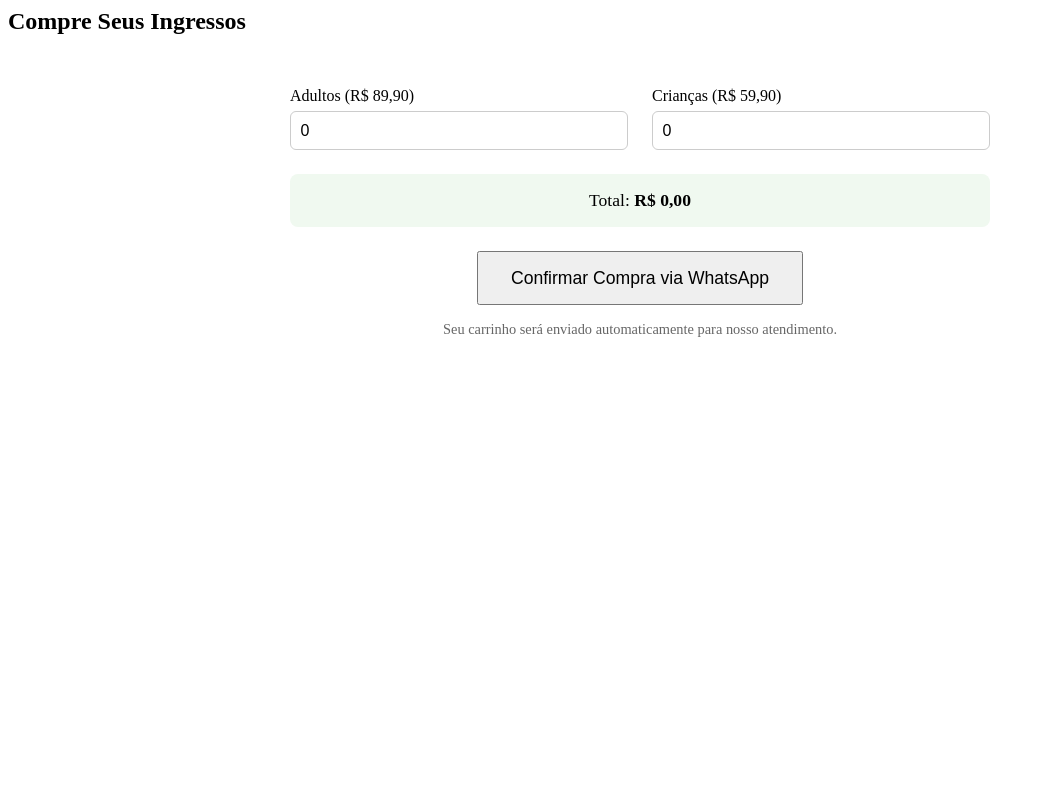
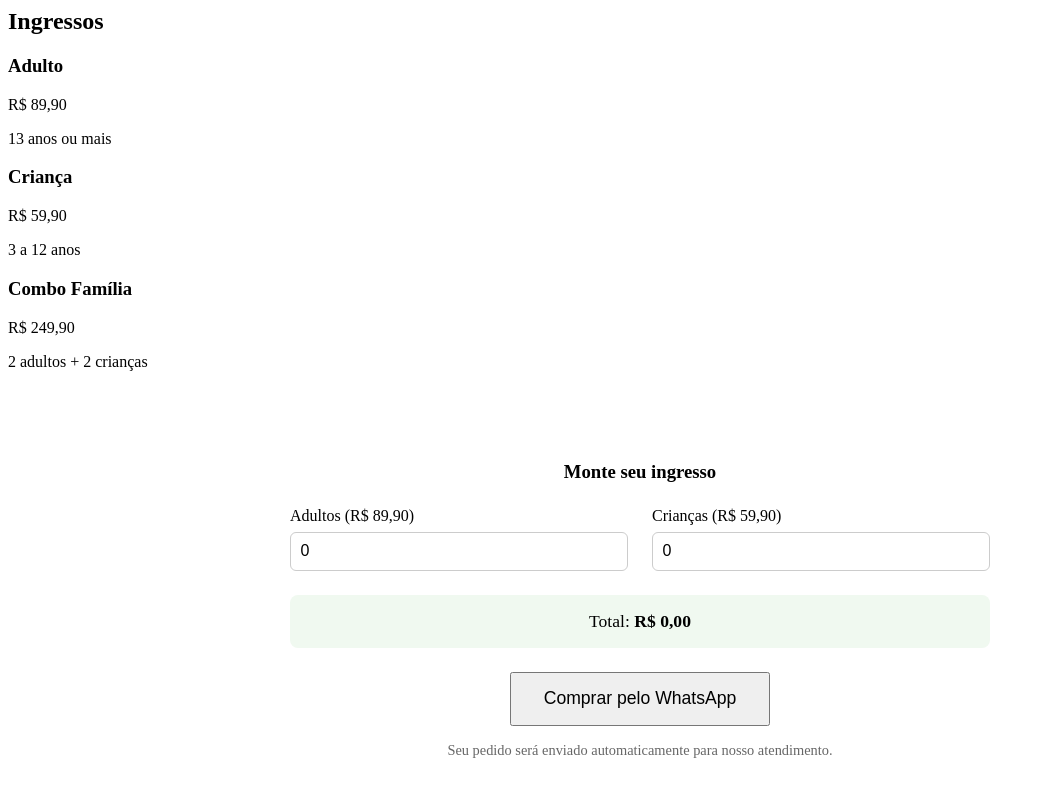
Before and after one commit to uhmanupu/ttk, a plain HTML site: page index.html in a window 1280 px wide. Shown: the whole page, without its empty margins (0-1045 px from the left). Drawn offline with Linux system fonts and the light colour scheme.

Commit message:
Update index.html

```diff
--- a/index.html
+++ b/index.html
@@ -1,7 +1,29 @@
 <section id="ingressos" class="section">
   <div class="container">
-    <h2>Compre Seus Ingressos</h2>
-    <div style="background: white; padding: 2rem; border-radius: 12px; box-shadow: var(--sombra); max-width: 700px; margin: 0 auto;">
+    <h2>Ingressos</h2>
+
+    <!-- Cards informativos (mantidos) -->
+    <div class="tickets">
+      <div class="ticket">
+        <h3>Adulto</h3>
+        <p class="price">R$ 89,90</p>
+        <p>13 anos ou mais</p>
+      </div>
+      <div class="ticket">
+        <h3>Criança</h3>
+        <p class="price">R$ 59,90</p>
+        <p>3 a 12 anos</p>
+      </div>
+      <div class="ticket">
+        <h3>Combo Família</h3>
+        <p class="price">R$ 249,90</p>
+        <p>2 adultos + 2 crianças</p>
+      </div>
+    </div>
+
+    <!-- Nova área interativa de compra -->
+    <div style="background: white; padding: 2rem; border-radius: 12px; box-shadow: var(--sombra); max-width: 700px; margin: 2.5rem auto 1.5rem;">
+      <h3 style="text-align: center; margin-bottom: 1.5rem; color: var(--cor-primaria);">Monte seu ingresso</h3>
       <div style="display: flex; flex-wrap: wrap; gap: 1.5rem; margin-bottom: 1.5rem;">
         <div style="flex: 1; min-width: 200px;">
           <label for="adultos">Adultos (R$ 89,90)</label><br>
@@ -19,18 +41,27 @@
 
       <div style="text-align: center;">
         <button id="whatsapp-btn" class="btn" style="padding: 0.9rem 2rem; font-size: 1.1rem;">
-          Confirmar Compra via WhatsApp
+          Comprar pelo WhatsApp
         </button>
         <p style="font-size: 0.9rem; color: #666; margin-top: 1rem;">
-          Seu carrinho será enviado automaticamente para nosso atendimento.
+          Seu pedido será enviado automaticamente para nosso atendimento.
         </p>
       </div>
     </div>
+
+    <!-- Botão original (opcional mantê-lo ou remover — deixei comentado) -->
+    <!--
+    <a href="https://wa.me/5511987654321?text=Olá! Gostaria de comprar ingressos para o Pindorama Park."
+       class="btn" target="_blank" rel="noopener">
+      Comprar pelo WhatsApp (versão rápida)
+    </a>
+    -->
   </div>
 </section>
 
 <script>
-  // Atualiza o total sempre que os valores mudam
+  // Garante que o script não conflita se já houver outro
+  if (typeof ingressosScriptCarregado === 'undefined') {
     const adultInput = document.getElementById('adultos');
     const childInput = document.getElementById('criancas');
     const totalDisplay = document.getElementById('total');
@@ -38,7 +69,7 @@
 
     const PRECO_ADULTO = 89.90;
     const PRECO_CRIANCA = 59.90;
-  const NUMERO_WHATSAPP = '5511987654321'; // 🔁 Substitua pelo seu número (com DDD e país)
+    const NUMERO_WHATSAPP = '5511987654321'; // 🔁 Substitua pelo seu número real
 
     function atualizarTotal() {
       const adultos = parseInt(adultInput.value) || 0;
@@ -50,26 +81,25 @@
     adultInput.addEventListener('input', atualizarTotal);
     childInput.addEventListener('input', atualizarTotal);
 
-  // Gerar link do WhatsApp com o resumo da compra
     whatsappBtn.addEventListener('click', () => {
       const adultos = parseInt(adultInput.value) || 0;
       const criancas = parseInt(childInput.value) || 0;
       if (adultos === 0 && criancas === 0) {
-      alert('Por favor, selecione pelo menos um ingresso.');
+        alert('⚠️ Por favor, selecione pelo menos um ingresso.');
         return;
       }
 
       const total = ((adultos * PRECO_ADULTO) + (criancas * PRECO_CRIANCA)).toFixed(2);
       let mensagem = `Olá! Gostaria de comprar ingressos para o Pindorama Park:\n\n`;
-    if (adultos > 0) mensagem += `- ${adultos} ingresso(s) adulto(s) - R$ ${(adultos * PRECO_ADULTO).toFixed(2)}\n`;
-    if (criancas > 0) mensagem += `- ${criancas} ingresso(s) criança(s) - R$ ${(criancas * PRECO_CRIANCA).toFixed(2)}\n`;
+      if (adultos > 0) mensagem += `- ${adultos} ingresso(s) adulto(s) — R$ ${(adultos * PRECO_ADULTO).toFixed(2)}\n`;
+      if (criancas > 0) mensagem += `- ${criancas} ingresso(s) criança(s) — R$ ${(criancas * PRECO_CRIANCA).toFixed(2)}\n`;
       mensagem += `\nTotal: R$ ${total}\n\nAgradeço o atendimento!`;
 
-    // Codifica a mensagem para URL
       const url = `https://wa.me/${NUMERO_WHATSAPP}?text=${encodeURIComponent(mensagem)}`;
       window.open(url, '_blank');
     });
 
-  // Inicializa o total
     atualizarTotal();
+    window.ingressosScriptCarregado = true;
+  }
 </script>
```
Lines whose indentation alone changed are shown as unchanged.
